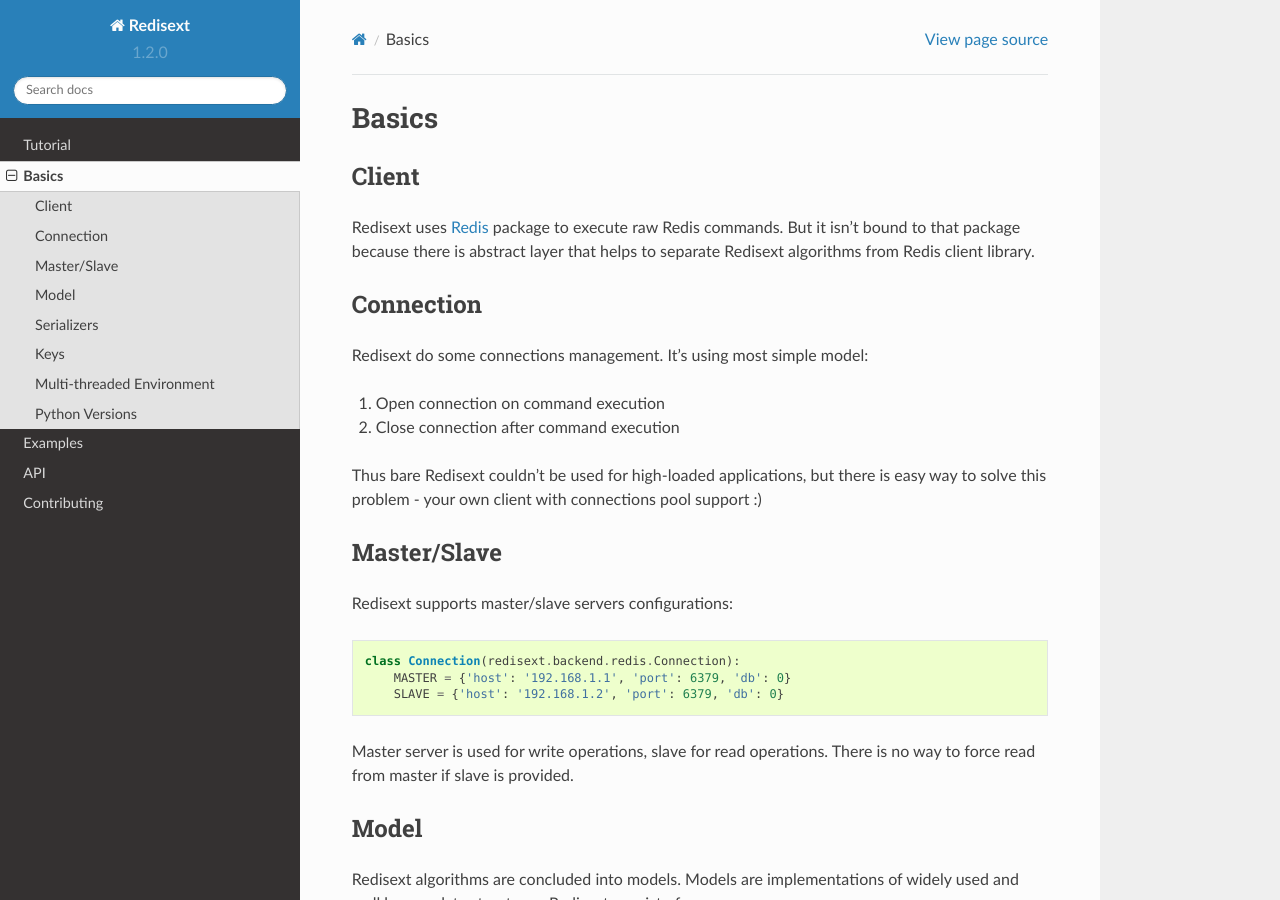
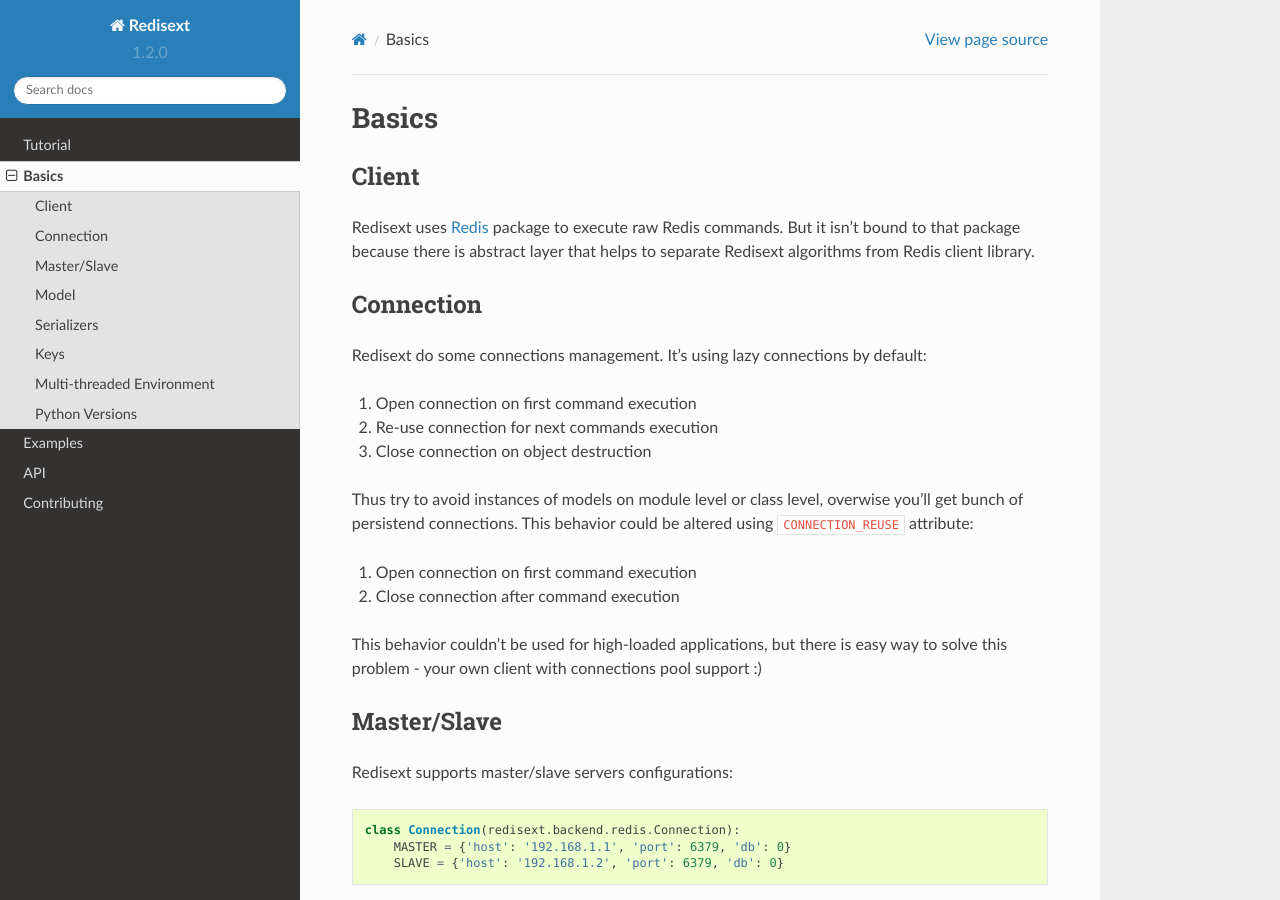
Before and after one commit to mylokin/redisext, a Sphinx documentation site: the page built from docs/modules/basics.rst, in a window 1280 px wide and 900 px high. Built offline with Sphinx 7.4.7 and the Read the Docs theme 2.0.0, drawn with Linux system fonts in a browser that asks for light colours.

Commit message:
connection reusage

```diff
--- a/CHANGELOG.rst
+++ b/CHANGELOG.rst
@@ -6,8 +6,9 @@
 1.2.1
 +++++
 
-- Replace ``put`` in redisext.hashmap with more common ``set``
-- Add ``exists`` method to Map
+- Rename ``put`` to ``set`` in redisext.hashmap
+- Method ``exists`` method to Map
+- Connections re-use
 
 1.2.0 (2015-04-03)
 ++++++++++++++++++
--- a/docs/modules/basics.rst
+++ b/docs/modules/basics.rst
@@ -11,12 +11,20 @@
 Connection
 ----------
 
-Redisext do some connections management. It's using most simple model:
+Redisext do some connections management. It's using lazy connections by default:
 
-#. Open connection on command execution
+#. Open connection on first command execution
+#. Re-use connection for next commands execution
+#. Close connection on object destruction
+
+Thus try to avoid instances of models on module level or class level, overwise
+you'll get bunch of persistend connections. This behavior could be altered
+using ``CONNECTION_REUSE`` attribute:
+
+#. Open connection on first command execution
 #. Close connection after command execution
 
-Thus bare Redisext couldn't be used for high-loaded applications, but there is
+This behavior couldn't be used for high-loaded applications, but there is
 easy way to solve this problem - your own client with connections pool support :)
 
 Master/Slave
```
Also changed, not shown: 1 other file.
